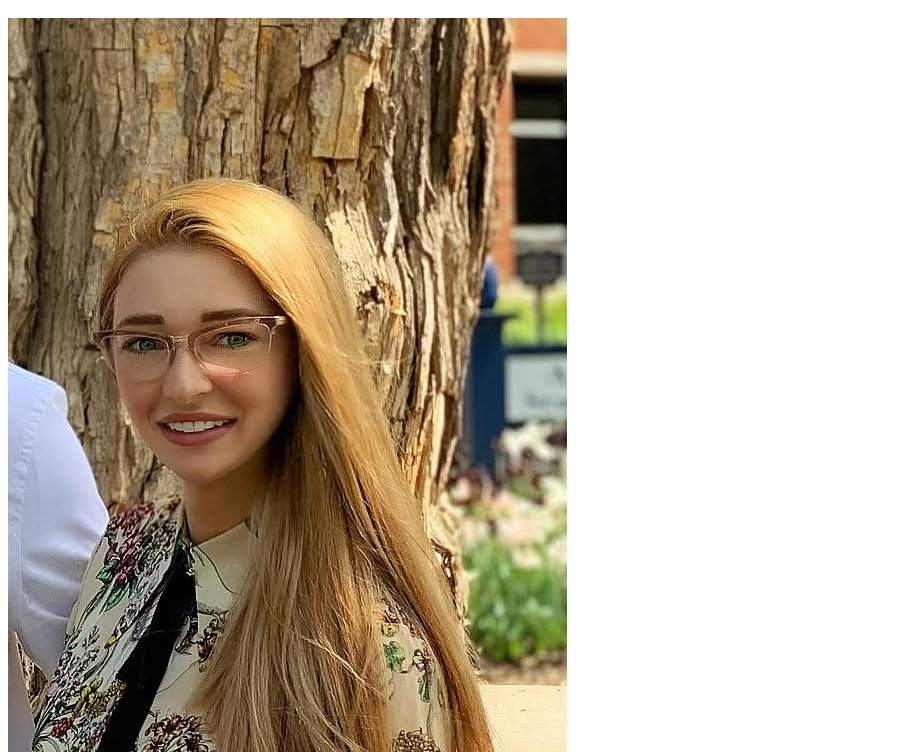
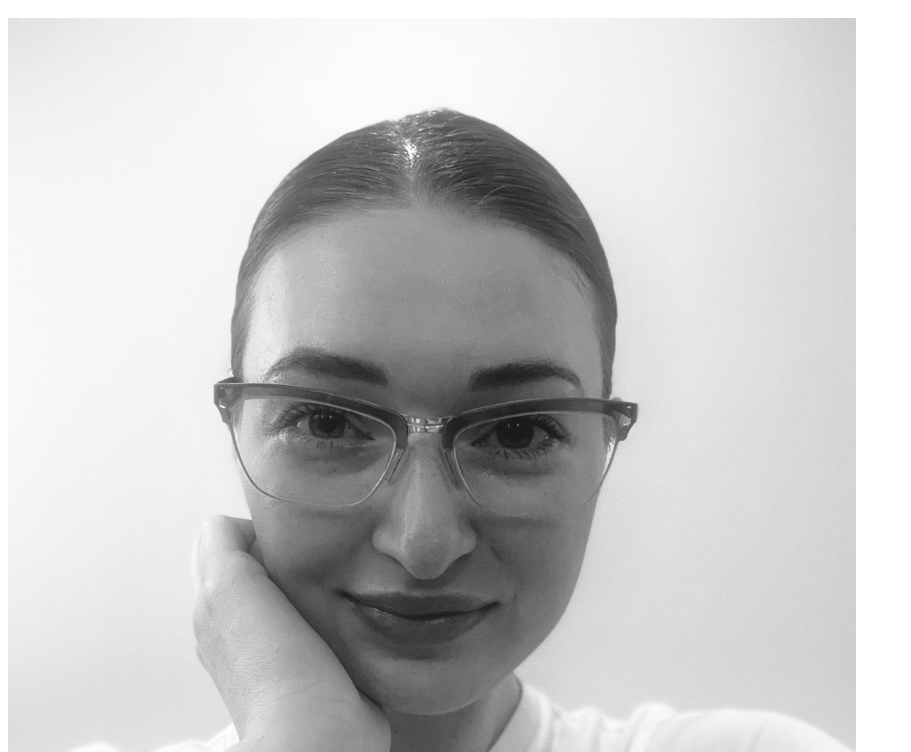
Before and after one commit to Christie-Fritz/Christe-Fritz.github.io, a plain HTML site: page index.html in a window 1280 px wide. Shown: the part 48-800 px from the top of the page, without its empty margins (0-911 px from the left). Drawn offline with Linux system fonts and the light colour scheme.

Commit message:
Add files via upload

```diff
--- a/index.html
+++ b/index.html
@@ -1,4 +1,4 @@
 <html>
     <h1>Christie's Portfolio</h1>
-    <img src="./bioPic7.jpg" />
+    <img src="./IMG-3550.jpg" />
 </html>
```
